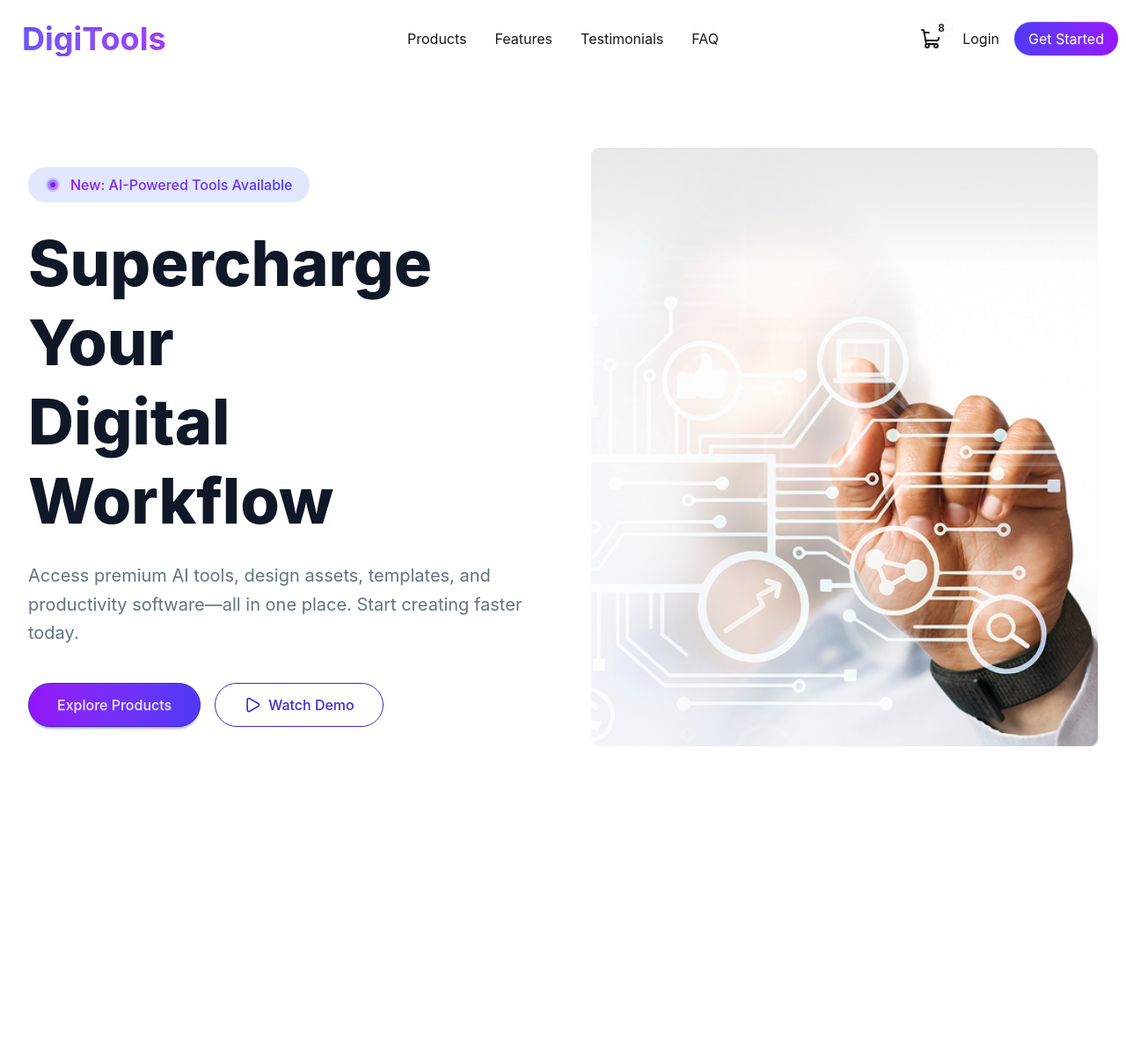
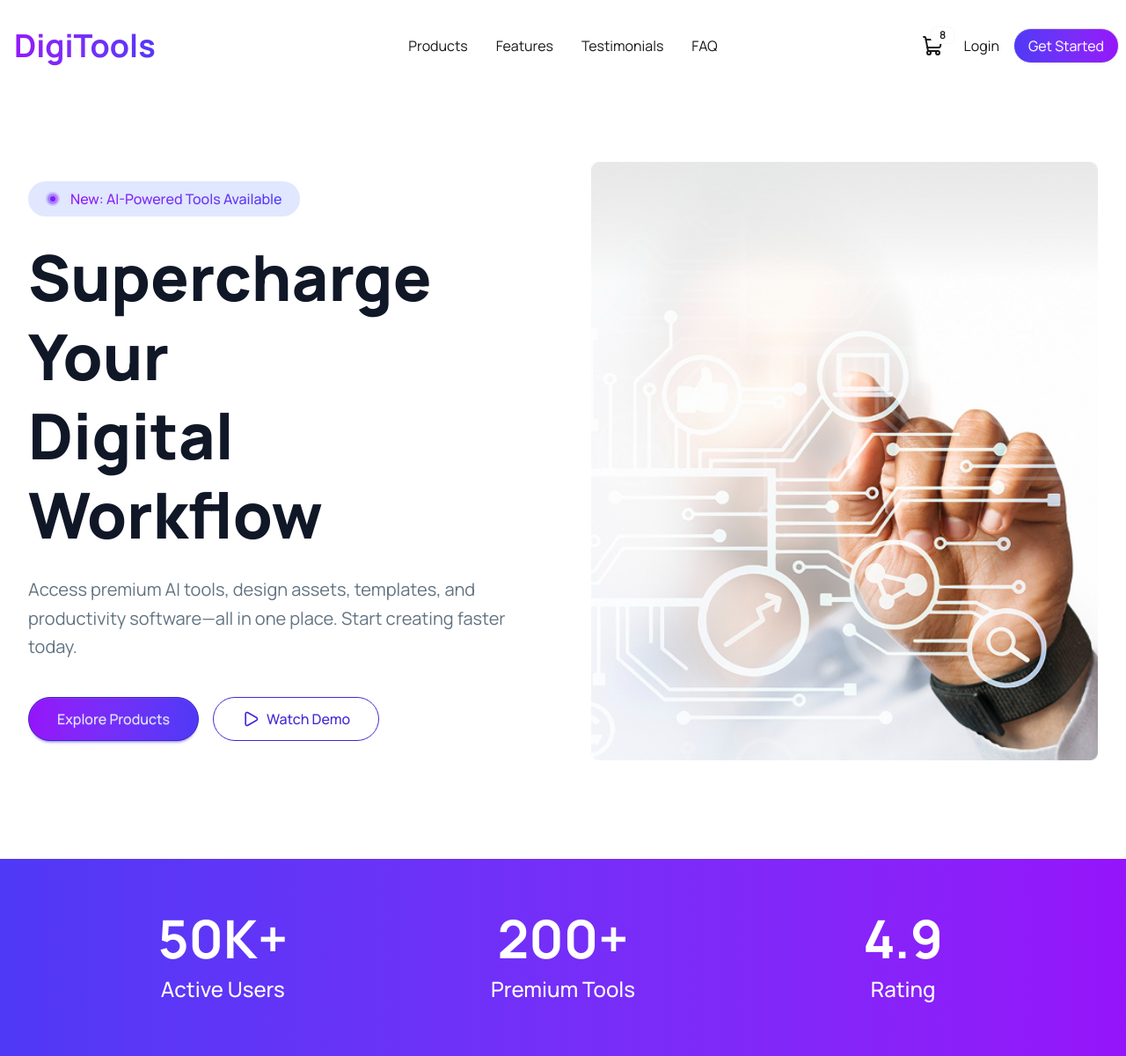
Before and after one commit to Kz-Himel/DigiTools-Platform, a React (Vite) app: page / in a window 1280 px wide. Shown: the whole page at 88% size. Before the commit the page ends 960 px from the top, so only its background shows below. Built offline with nearby package versions, Linux system fonts and the light colour scheme.

Commit message:
Added stats section and add some changes in navbar

```diff
--- a/src/App.css
+++ b/src/App.css
@@ -0,0 +1,6 @@
+/* Google Font Link */
+@import url('https://fonts.googleapis.com/css2?family=Manrope:wght@200..800&display=swap');
+
+* {
+    font-family: "Manrope", sans-serif;
+}
--- a/src/App.jsx
+++ b/src/App.jsx
@@ -1,6 +1,7 @@
 import './App.css'
 import Navbar from './components/Navbar/Navbar'
 import Banner from './components/Banner/Banner'
+import Stats from './components/Stats/Stats'
 
 function App() {
 
@@ -11,6 +12,9 @@ function App() {
 
     {/* Banner */}
     <Banner />
+
+    {/* Stats */}
+    <Stats />
     </>
   )
 }
--- a/src/components/Navbar/Navbar.jsx
+++ b/src/components/Navbar/Navbar.jsx
@@ -63,9 +63,13 @@ const Navbar = () => {
               </li>
             </ul>
           </div>
-          <a className="btn btn-ghost text-4xl font-bold bg-linear-to-l from-[#9514fa] to-[#4f39f6] bg-clip-text text-transparent">
-            DigiTools
-          </a>
+          <div className="logo">
+              <h1 className="text-4xl p-2 font-bold
+                 bg-gradient-to-r from-[#9514fa] to-[#4f39f6]
+                 bg-clip-text text-transparent">
+                  DigiTools
+              </h1>
+            </div>
         </div>
         <div className="navbar-center hidden lg:flex">
           <ul className="flex gap-8 px-1">
@@ -107,7 +111,7 @@ const Navbar = () => {
         <div className="navbar-end gap-4">
           <div tabIndex={0} role="button" className="btn btn-ghost btn-circle">
             <div className="indicator">
-              <LucideShoppingCart />
+              <LucideShoppingCart />{" "}
               <span className="badge badge-sm indicator-item">8</span>
             </div>
           </div>
--- /dev/null
+++ b/src/components/Stats/Stats.jsx
@@ -0,0 +1,28 @@
+import React from 'react';
+
+const Stats = () => {
+    return (
+        <div className="bg-linear-to-l from-[#9514fa] to-[#4f39f6] p-15 ">
+      <div className="container mx-auto justify-between grid md:grid-cols-2 lg:grid-cols-3">
+        <div className="flex flex-col gap-3  justify-between mx-auto">
+          <h3 className="text-6xl font-bold text-white text-center">50K+</h3>
+          <p className="text-2xl font-medium text-white text-center">
+            Active Users
+          </p>
+        </div>
+        <div className="flex flex-col gap-3 justify-between mx-auto">
+          <h3 className="text-6xl font-bold text-white text-center">200+</h3>
+          <p className="text-2xl font-medium text-white text-center">
+            Premium Tools
+          </p>
+        </div>
+        <div className="flex flex-col gap-3  justify-between mx-auto">
+          <h3 className="text-6xl font-bold text-white text-center">4.9</h3>
+          <p className="text-2xl font-medium text-white text-center">Rating</p>
+        </div>
+      </div>
+    </div>
+    );
+};
+
+export default Stats;
```
